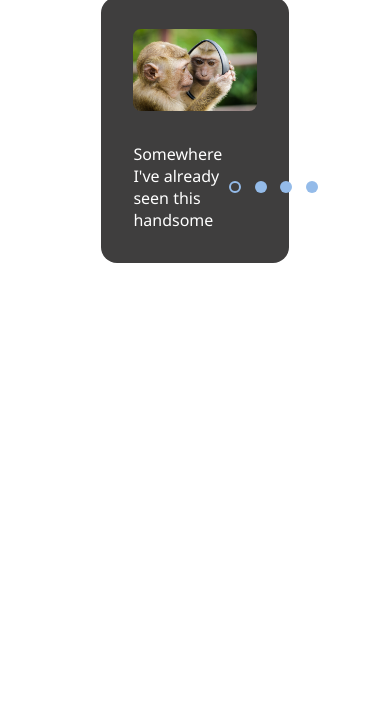
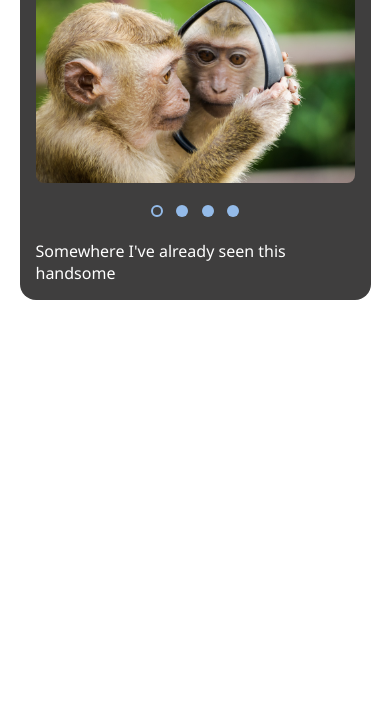
Before and after one commit to mayerror/cssMemSlider, a plain HTML site: page cssMemSlider/index.html in a window 390 px wide. Shown: the part 121-844 px from the top of the page. Drawn offline with Linux system fonts and the light colour scheme.

Commit message:
feat: add styles for mobile version (Sun Oct 17 15:27:41 2021)

```diff
--- a/cssMemSlider/script.js
+++ b/cssMemSlider/script.js
@@ -1,4 +1,5 @@
 console.log("CSS MEM SLIDER");
+console.log("Пожалуйста, после изменения размера слайдера не забудьте обновить страницу нажатием F5!");
 
 const slideWrapper = document.querySelector('.mem-slider__container'),
       slides = document.querySelectorAll('.mem-slider__slide'),
--- a/cssMemSlider/style.css
+++ b/cssMemSlider/style.css
@@ -119,3 +119,30 @@
   background: transparent;
   border: 2px solid #fff;
 }
+
+@media (max-width: 700px) {
+  .wrapper {
+    max-width: 90%;
+    margin: 0 auto;
+
+  }
+  .mem-slider {
+    max-width: 100%;
+    padding: 1rem;
+  }
+  .mem-slider__tools {
+    display: flex;
+    flex-wrap: wrap;
+    justify-content: center;
+    align-items: center;
+    margin-top: 1rem;
+  }
+  .mem-slider__caption {
+    margin-top: 1rem;
+    width: 100%;
+    order: 2;
+  }
+  .mem-slider__controls {
+    order: 1;
+  }
+}
```
